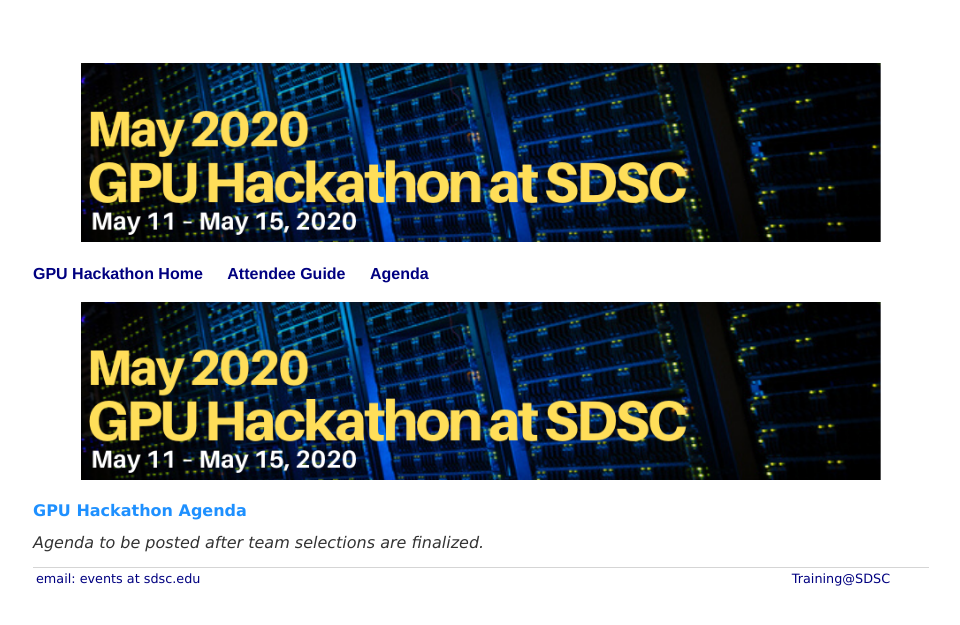
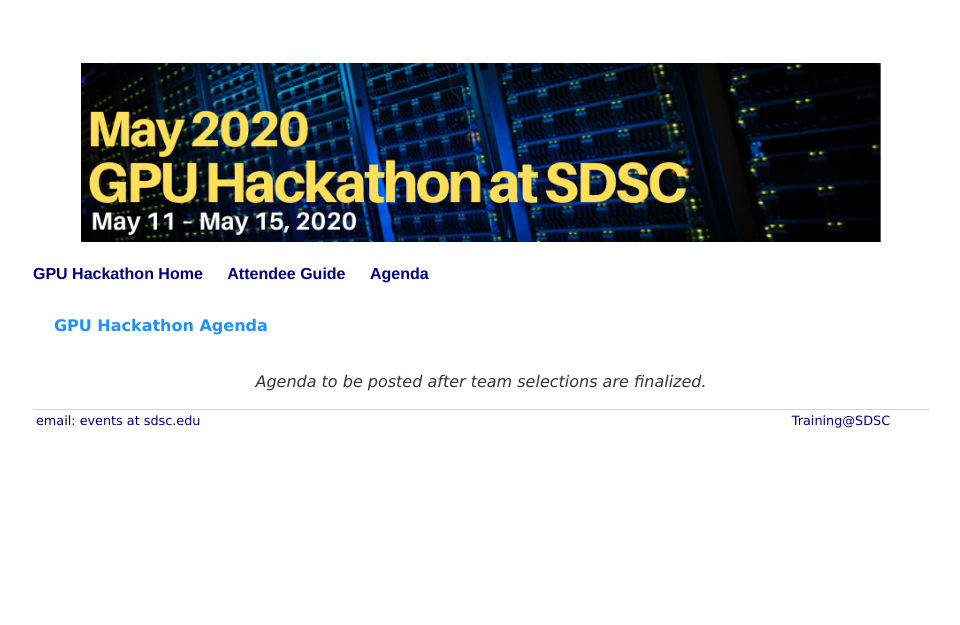
Before and after one commit to sdsc-hpc-training/sdsc-hpc-training.github.io, a Jekyll site: the page built from gpuhackathon/agenda.html, in a window 1280 px wide. Shown: the top 625 px of the page, without its empty margins (159-1119 px from the left). Built offline with Jekyll 4.4.1, drawn with Linux system fonts in a browser that asks for light colours.

Commit message:
Update agenda.html

```diff
--- a/gpuhackathon/agenda.html
+++ b/gpuhackathon/agenda.html
@@ -4,11 +4,12 @@
 ---
 
 <table border=0 width=96% align="center">
-<tr><td align='center' valign='top'>
-<img src="./images/gpuhackathon_weblogo.v4.png" alt="SDSC GPU Hackathon" width="800px" class="center"/>
-</td></tr>
+   <tr><td align='center' valign='top'>
+      <p class="sectitle">GPU Hackathon Agenda</p>
+   </td></tr>
+
+   <tr><td align='center' valign='top'>  </td></tr>
+   <tr><td align='center' valign='top'>
+      <p class="italic">Agenda to be posted after team selections are finalized.</p>
+   </td></tr>
 </table>
-
-<p class="sectitle">GPU Hackathon Agenda</p>
-<p> </p>
-<p class="italic">Agenda to be posted after team selections are finalized.</p>
```
